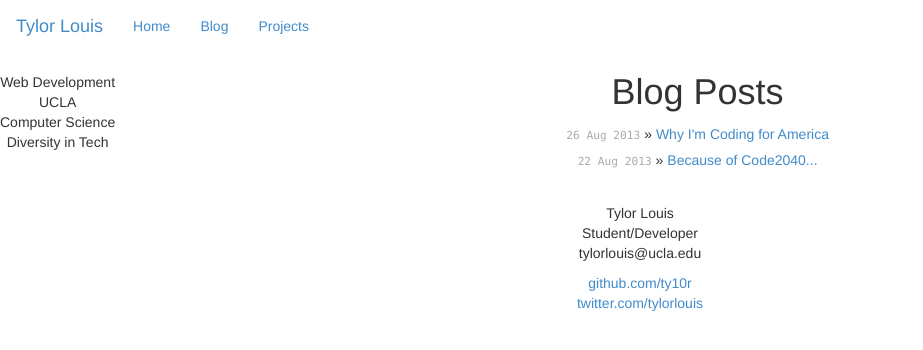
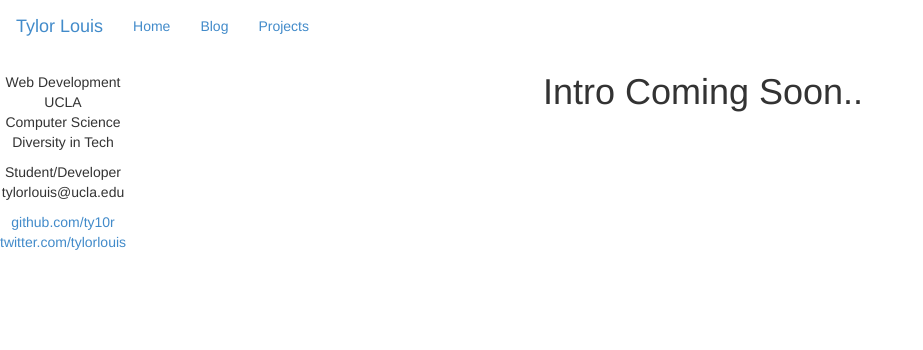
Before and after one commit to ty10r/ty10r.github.io, a Jekyll site: the page built from index.html, in a window 1280 px wide. Shown: the top 350 px of the page, without its empty margins (0-923 px from the left). Built offline with Jekyll 4.4.1, drawn with Linux system fonts in a browser that asks for light colours; Markdown is read by kramdown in place of the engine named in the settings.

Commit message:
Add navbar state and extract inclusions

```diff
--- /dev/null
+++ b/_includes/homenav.html
@@ -0,0 +1,19 @@
+<header class="navbar">
+  <div class="navbar-header">
+    <button type="button" class="navbar-toggle" data-toggle="collapse" data-target=".navbar-ex1-collapse">
+      <span class="sr-only">Toggle navigation</span>
+      <span class="icon-bar"></span>
+      <span class="icon-bar"></span>
+      <span class="icon-bar"></span>
+    </button>
+    <a href="/" class="navbar-brand">{{ site.name }}</a>
+  </div>
+
+  <div class="collapse navbar-collapse navbar-ex1-collapse">
+    <ul class="nav navbar-nav">
+      <li class="active"> <a href="/">Home</a> </li>
+      <li> <a href="/blog">Blog</a> </li>
+      <li> <a href="/projects">Projects</a> </li>
+    </ul>
+  </div>
+</header>
--- /dev/null
+++ b/_includes/sidebio.html
@@ -0,0 +1,23 @@
+<section class="bio">
+  <h2 class="hidden">Interests</h2>
+  <ul id="tags">
+    <li>Web Development</li>
+    <li>UCLA</li>
+    <li>Computer Science</li>
+    <li>Diversity in Tech</li>
+  </ul>
+
+
+  <div class="contact">
+    <p>
+      Student/Developer<br />
+      tylorlouis@ucla.edu
+    </p>
+  </div>
+  <div class="sites">
+    <p>
+      <a href="https://github.com/ty10r">github.com/ty10r</a><br />
+      <a href="https://twitter.com/tylorlouis">twitter.com/tylorlouis</a><br />
+    </p>
+  </div>
+</section>
--- a/_layouts/default.html
+++ b/_layouts/default.html
@@ -3,7 +3,7 @@
     <head>
         <meta charset="utf-8">
         <meta http-equiv="X-UA-Compatible" content="IE=edge,chrome=1">
-        <title>{% if page.title %} {{ page.title }} |{% endif %} Tylor Louis</title>
+        <title>Tylor Louis {% if page.title %}| {{ page.title }}{% endif %}</title>
         <meta name="viewport" content="width=device-width">
 
         <!-- syntax highlighting CSS -->
@@ -15,59 +15,24 @@
 
     </head>
     <body>
+    {% if page.categories contains 'home' %}
+      {% include homenav.html %}
+    {% endif %}
+    {% if page.categories contains 'blog' %}
+      {% include blognav.html %}
+    {% endif %}
+    {% if page.categories contains 'projects' %}
+      {% include projnav.html %}
+    {% endif %}
 
-        <header class="navbar">
-          <div class="navbar-header">
-            <button type="button" class="navbar-toggle" data-toggle="collapse" data-target=".navbar-ex1-collapse">
-              <span class="sr-only">Toggle navigation</span>
-              <span class="icon-bar"></span>
-              <span class="icon-bar"></span>
-              <span class="icon-bar"></span>
-            </button>
-            <a href="/" class="navbar-brand">{{ site.name }}</a>
-          </div>
+    {% include sidebio.html %}
 
-          <div class="collapse navbar-collapse navbar-ex1-collapse">
-            <ul class="nav navbar-nav">
-              <li class="active"> <a href="/">Home</a> </li>
-              <li> <a href="#">Blog</a> </li>
-              <li> <a href="#">Projects</a> </li>
-            </ul>
-          </div>
-        </header>
+    <div class="site">
+      <div id="content">
+        {{ content }}
+      </div>
+    </div>
 
-        <section class="bio">
-          <h2 class="hidden">Interests</h2>
-          <ul id="tags">
-            <li>Web Development</li>
-            <li>UCLA</li>
-            <li>Computer Science</li>
-            <li>Diversity in Tech</li>
-          </ul>
-        </section>
-
-        <div class="site">
-          <div id="content">
-            {{ content }}
-          </div>
-        </div>
-
-        <div class="footer">
-          <div class="contact">
-            <p>
-              Tylor Louis<br />
-              Student/Developer<br />
-              tylorlouis@ucla.edu
-            </p>
-          </div>
-          <div class="contact">
-            <p>
-              <a href="https://github.com/ty10r">github.com/ty10r</a><br />
-              <a href="https://twitter.com/tylorlouis">twitter.com/tylorlouis</a><br />
-            </p>
-          </div>
-        </div>
-      </div>
 
     </body>
 </html>
--- a/_layouts/post.html
+++ b/_layouts/post.html
@@ -1,5 +1,6 @@
 ---
 layout: default
+categories: blog
 ---
 <h2>{{ page.title }}</h2>
 <p class="meta">{{ page.date | date_to_string }}</p>
--- a/index.html
+++ b/index.html
@@ -1,15 +1,7 @@
 ---
 layout: default
 title: Home
+categories: home
 ---
 
-<div id="home">
-  <div id="postList">
-    <h1>Blog Posts</h1>
-    <ul class="posts">
-      {% for post in site.posts %}
-        <li><span>{{ post.date | date_to_string }}</span> &raquo; <a href="{{ post.url }}">{{ post.title }}</a></li>
-      {% endfor %}
-    </ul>
-  </div>
-</div>
+<h1>Intro Coming Soon..</h1>
```
Also changed, not shown: _includes/blognav.html (added, +19 -0 lines), _includes/projnav.html (added, +19 -0 lines), blog/index.html (added, +16 -0 lines), projects/index.html (added, +7 -0 lines).
